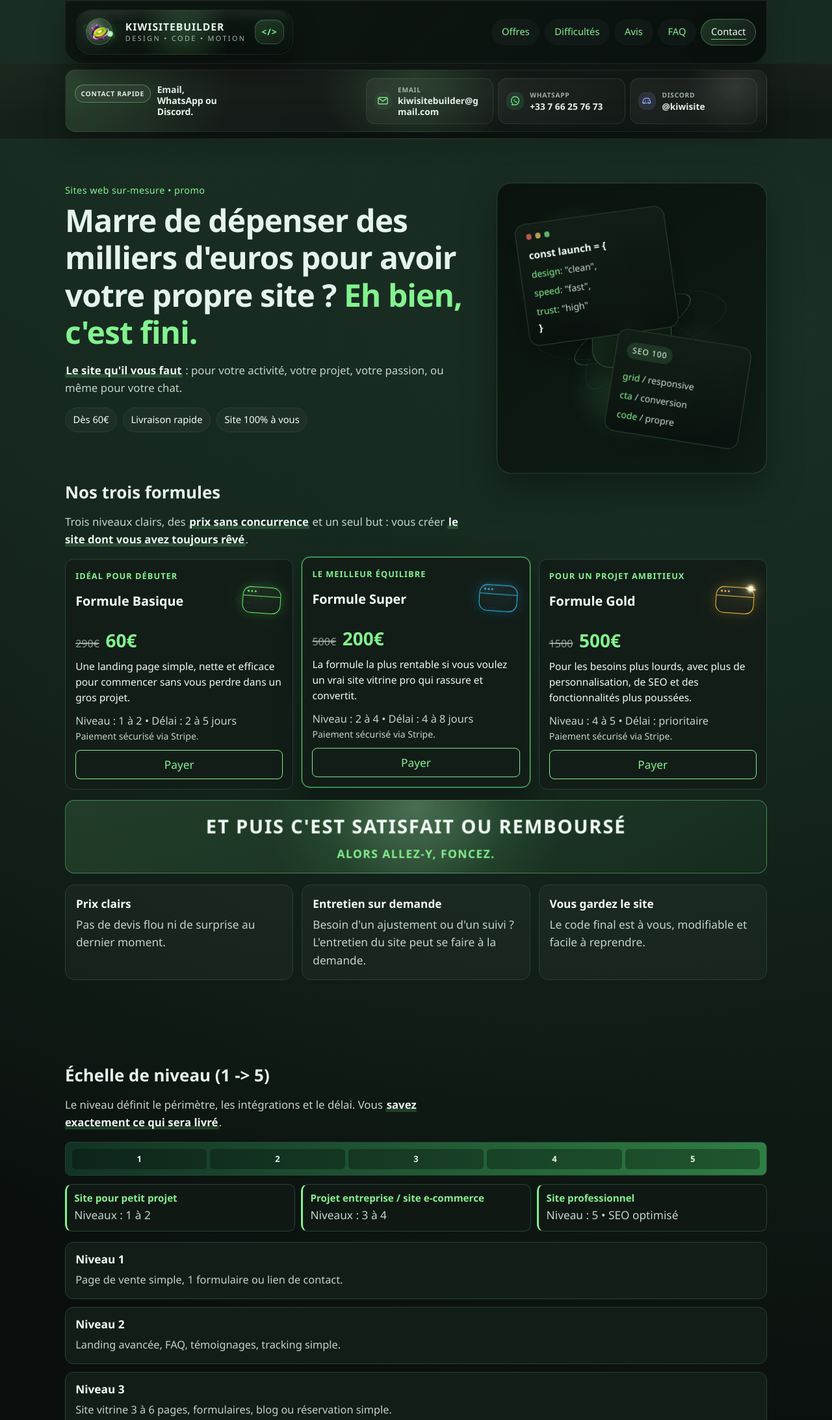
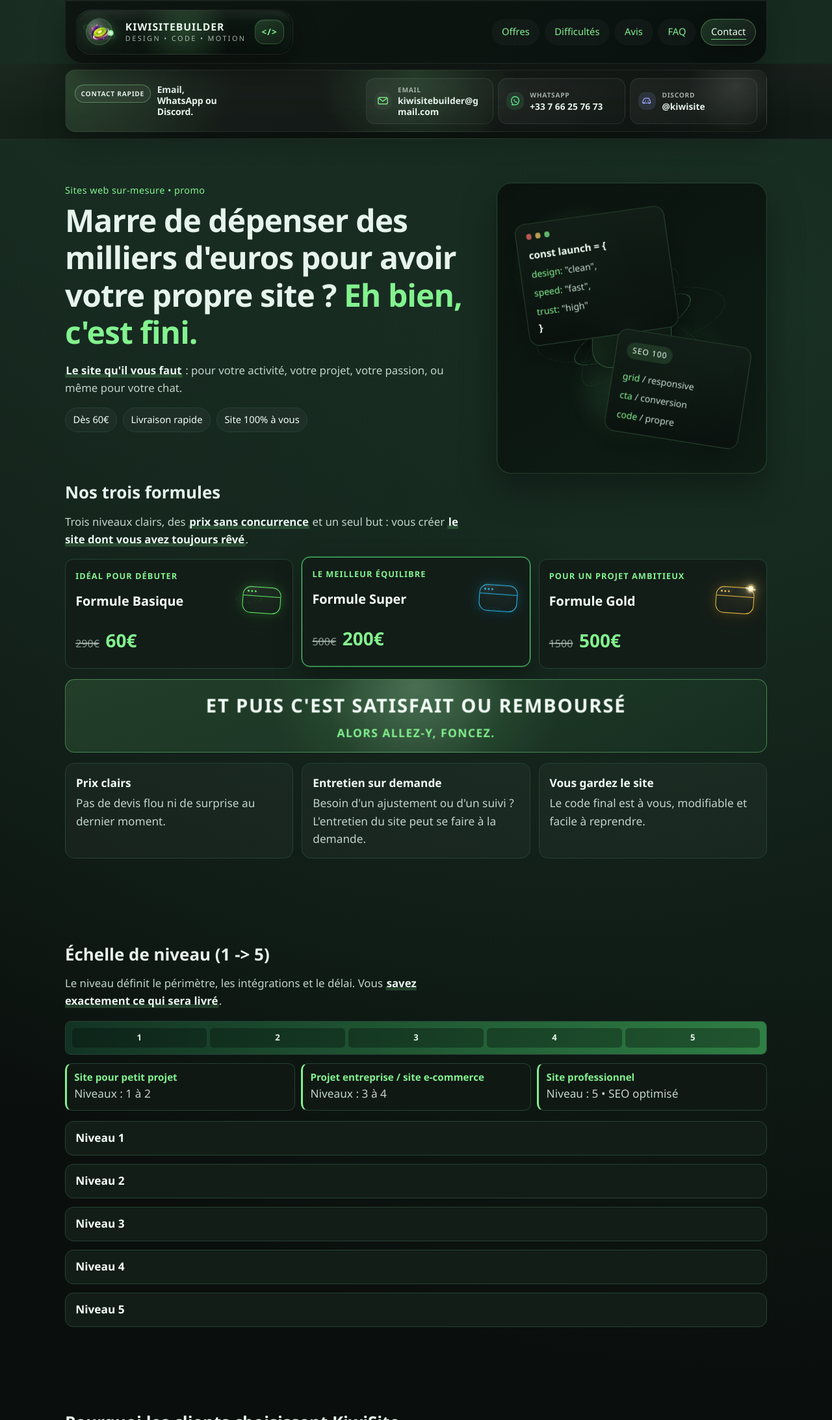
Before and after one commit to bastienhaderle1-debug/kiwisite-landing-page, a plain HTML site: page Store/index.html in a window 1280 px wide. Shown: the top 2185 px of the page at 65% size. Drawn offline with Linux system fonts and the light colour scheme.

Commit message:
Reduce layout shifts on store landing

```diff
--- a/Store/css/styles.css
+++ b/Store/css/styles.css
@@ -369,6 +369,7 @@ a:focus-visible {
   display: block;
   object-fit: cover;
   border-radius: 50%;
+  aspect-ratio: 471 / 357;
 }
 
 .brand-orbit,
@@ -3255,6 +3256,14 @@ textarea:focus-visible,
 }
 
 @media (min-width: 720px) {
+  .offer-card > .offer-details {
+    display: grid;
+  }
+
+  .difficulty-item > .difficulty-details {
+    display: grid;
+  }
+
   .offer-card {
     display: grid;
     grid-template-rows: auto 1fr;
--- a/Store/index.html
+++ b/Store/index.html
@@ -11,6 +11,7 @@
       content="KiwiSiteBuilder crée des sites web sur-mesure avec design soigné, code propre et livraison rapide."
     />
     <title>KiwiSiteBuilder | Site web beau, propre, rapide</title>
+    <link rel="preload" href="assets/logo kiwi.png" as="image" fetchpriority="high" />
     <link rel="stylesheet" href="css/styles.css" />
   </head>
   <body>
@@ -25,7 +26,14 @@
               <span class="brand-orbit brand-orbit-one"></span>
               <span class="brand-orbit brand-orbit-two"></span>
               <span class="brand-logo">
-                <img src="assets/logo kiwi.png" alt="" />
+                <img
+                  src="assets/logo kiwi.png"
+                  alt=""
+                  width="471"
+                  height="357"
+                  fetchpriority="high"
+                  decoding="async"
+                />
               </span>
               <span class="brand-beacon"></span>
             </span>
@@ -207,7 +215,7 @@
             vous créer <span class="hl">le site dont vous avez toujours rêvé</span>.
           </p>
           <div class="offers-grid">
-            <details class="offer-card" data-offer-card data-offer-name="Formule Basique" open>
+            <details class="offer-card" data-offer-card data-offer-name="Formule Basique">
               <summary class="offer-toggle">
                 <span class="offer-audience">Idéal pour débuter</span>
                 <span class="offer-name-row">
@@ -258,7 +266,6 @@
               id="formule-super"
               data-offer-card
               data-offer-name="Formule Super"
-              open
             >
               <summary class="offer-toggle">
                 <span class="offer-audience">Le meilleur équilibre</span>
@@ -305,7 +312,7 @@
               </div>
             </details>
 
-            <details class="offer-card" data-offer-card data-offer-name="Formule Gold" open>
+            <details class="offer-card" data-offer-card data-offer-name="Formule Gold">
               <summary class="offer-toggle">
                 <span class="offer-audience">Pour un projet ambitieux</span>
                 <span class="offer-name-row">
@@ -408,7 +415,7 @@
             </article>
           </div>
           <div class="difficulty-grid">
-            <details class="difficulty-item" data-difficulty-card data-difficulty-name="Niveau 1" open>
+            <details class="difficulty-item" data-difficulty-card data-difficulty-name="Niveau 1">
               <summary class="difficulty-toggle">
                 <span class="difficulty-name">Niveau 1</span>
               </summary>
@@ -416,7 +423,7 @@
                 <p>Page de vente simple, 1 formulaire ou lien de contact.</p>
               </div>
             </details>
-            <details class="difficulty-item" data-difficulty-card data-difficulty-name="Niveau 2" open>
+            <details class="difficulty-item" data-difficulty-card data-difficulty-name="Niveau 2">
               <summary class="difficulty-toggle">
                 <span class="difficulty-name">Niveau 2</span>
               </summary>
@@ -424,7 +431,7 @@
                 <p>Landing avancée, FAQ, témoignages, tracking simple.</p>
               </div>
             </details>
-            <details class="difficulty-item" data-difficulty-card data-difficulty-name="Niveau 3" open>
+            <details class="difficulty-item" data-difficulty-card data-difficulty-name="Niveau 3">
               <summary class="difficulty-toggle">
                 <span class="difficulty-name">Niveau 3</span>
               </summary>
@@ -432,7 +439,7 @@
                 <p>Site vitrine 3 à 6 pages, formulaires, blog ou réservation simple.</p>
               </div>
             </details>
-            <details class="difficulty-item" data-difficulty-card data-difficulty-name="Niveau 4" open>
+            <details class="difficulty-item" data-difficulty-card data-difficulty-name="Niveau 4">
               <summary class="difficulty-toggle">
                 <span class="difficulty-name">Niveau 4</span>
               </summary>
@@ -440,7 +447,7 @@
                 <p>Site complet, intégrations (Maps, Analytics), base e-commerce.</p>
               </div>
             </details>
-            <details class="difficulty-item" data-difficulty-card data-difficulty-name="Niveau 5" open>
+            <details class="difficulty-item" data-difficulty-card data-difficulty-name="Niveau 5">
               <summary class="difficulty-toggle">
                 <span class="difficulty-name">Niveau 5</span>
               </summary>
--- a/Store/js/script.js
+++ b/Store/js/script.js
@@ -248,7 +248,6 @@
     function setDesktopState() {
       syncingState = true;
       cards.forEach(function (card) {
-        card.open = true;
         card.classList.remove("is-desktop-expanded");
       });
       syncingState = false;
@@ -336,9 +335,6 @@
 
     function setDesktopState() {
       syncingState = true;
-      cards.forEach(function (card) {
-        card.open = true;
-      });
       syncingState = false;
     }
 
```
